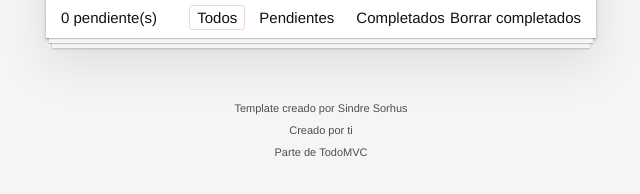
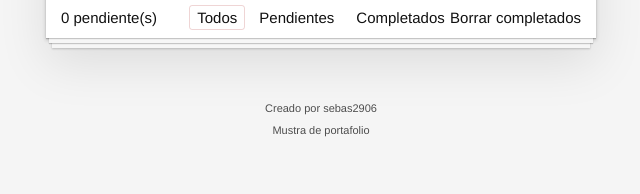
Before and after one commit to sebas2906/Lista-To-do, a website built with webpack: page docs/index.html in a window 1280 px wide. Shown: the part 200-394 px from the top of the page, without its empty margins (319-959 px from the left). Built offline with nearby package versions, Linux system fonts and the light colour scheme.

Commit message:
Actualizado docs

```diff
--- a/docs/index.html
+++ b/docs/index.html
@@ -1 +1 @@
-<!doctype html><html lang="en"><head><meta charset="utf-8"><meta name="viewport" content="width=device-width,initial-scale=1"><title>Template • TodoMVC</title><link href="main.f9130a7f4e7ec5efe334.css" rel="stylesheet"></head><body><section class="todoapp"><header class="header"><h1>Tareas</h1><input class="new-todo" placeholder="¿Qué necesita ser hecho?" autofocus></header><section class="main"><input id="toggle-all" class="toggle-all" type="checkbox"> <label for="toggle-all">Mark all as complete</label><ul class="todo-list"></ul></section><footer class="footer"><span class="todo-count"><strong>0</strong> pendiente(s)</span><ul class="filters"><li><a class="selected filtro" href="#/">Todos</a></li><li><a class="filtro" href="#/active">Pendientes</a></li><li><a class="filtro" href="#/completed">Completados</a></li></ul><button class="clear-completed">Borrar completados</button></footer></section><footer class="info"><p>Template creado por <a href="http://sindresorhus.com">Sindre Sorhus</a></p><p>Creado por <a href="http://todomvc.com">ti</a></p><p>Parte de <a href="http://todomvc.com">TodoMVC</a></p></footer><script src="main.6b90cb1c0febd6b2e23c.js"></script></body></html>
+<!doctype html><html lang="en"><head><meta charset="utf-8"><meta name="viewport" content="width=device-width,initial-scale=1"><title>Template • TodoMVC</title><link href="main.713038deeea8cd71013b.css" rel="stylesheet"></head><body><section class="todoapp"><header class="header"><h1>Tareas</h1><input class="new-todo" placeholder="¿Qué necesita ser hecho?" autofocus></header><section class="main"><input id="toggle-all" class="toggle-all" type="checkbox"> <label for="toggle-all">Mark all as complete</label><ul class="todo-list"></ul></section><footer class="footer"><span class="todo-count"><strong>0</strong> pendiente(s)</span><ul class="filters"><li><a class="selected filtro" href="#/">Todos</a></li><li><a class="filtro" href="#/active">Pendientes</a></li><li><a class="filtro" href="#/completed">Completados</a></li></ul><button class="clear-completed">Borrar completados</button></footer></section><footer class="info"><p>Creado por <a href="https://github.com/sebas2906/Lista-To-do">sebas2906</a></p><p>Mustra de portafolio</p></footer><script src="main.6b90cb1c0febd6b2e23c.js"></script></body></html>
```
Also changed, not shown: 2 other files.
